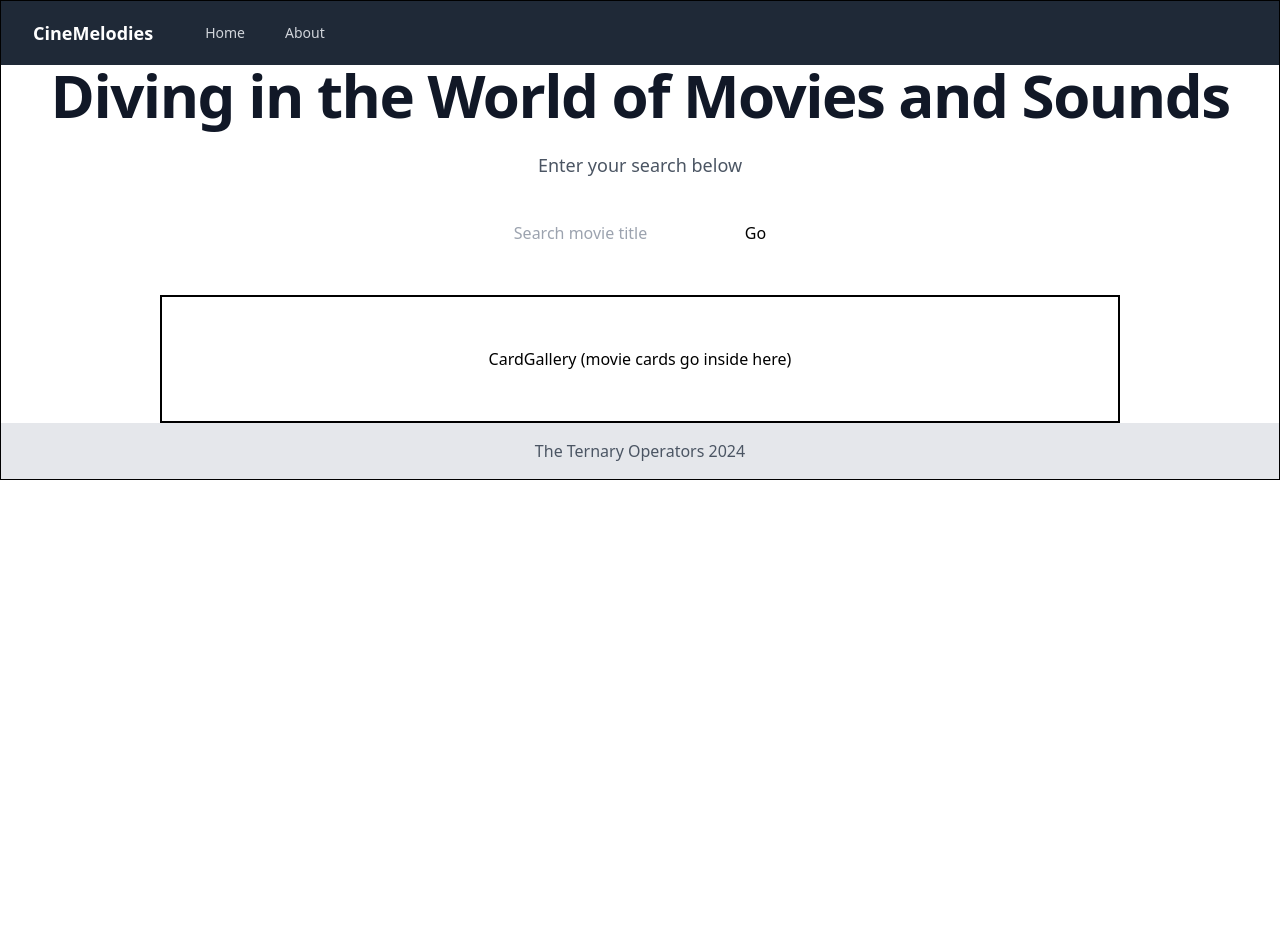
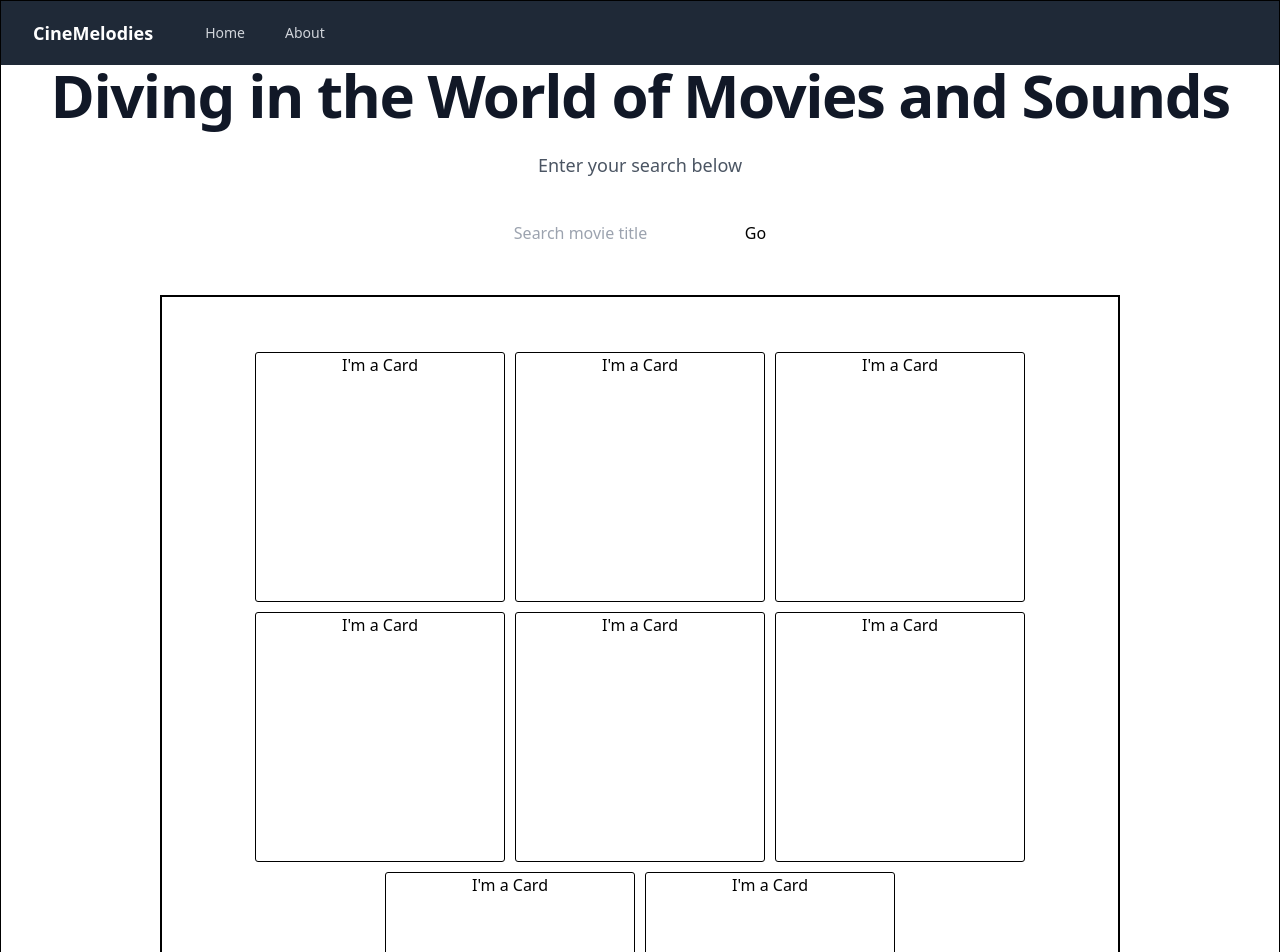
Before and after one commit to chantalcassinijones/CineMelodies-, a React (Vite) app in the folder cinemelodies/: page / in a window 1280 px wide. Shown: the top 952 px of the page. Before the commit the page ends 800 px from the top, so only its background shows below. Built offline with nearby package versions, Linux system fonts and the light colour scheme.

Commit message:
Feat: Add Card component & basic styling

```diff
--- a/cinemelodies/src/App.jsx
+++ b/cinemelodies/src/App.jsx
@@ -9,7 +9,7 @@ function App() {
     <>
       <Navbar />
       <Hero />
-      <CardGallery />
+      <CardGallery heading="This is a gallery heading" />
       <Footer />
     </>
   );
--- a/cinemelodies/src/components/Card/Card.css
+++ b/cinemelodies/src/components/Card/Card.css
@@ -0,0 +1,10 @@
+/* This is just to define the basic component shape */
+/* This can be changed/added to with Tailwind */
+
+.card-container {
+    width: 250px;
+    height: 250px;
+    border-radius: 3px;
+    margin: 5px;
+    border: 1px solid black;
+}
--- a/cinemelodies/src/components/Card/Card.jsx
+++ b/cinemelodies/src/components/Card/Card.jsx
@@ -0,0 +1,10 @@
+import React from 'react';
+import "./Card.css";
+
+const Card = () => {
+  return (
+    <div className="card-container">I'm a Card</div>
+  )
+}
+
+export default Card;
--- a/cinemelodies/src/components/CardGallery/CardGallery.css
+++ b/cinemelodies/src/components/CardGallery/CardGallery.css
@@ -14,3 +14,10 @@
     margin-top: 50px;
     border: 2px solid black;
 }
+
+h3 {
+    text-align: center;
+    margin-bottom: 10px;
+    color: black;
+    font-weight: 800 !important;
+}
--- a/cinemelodies/src/components/CardGallery/CardGallery.jsx
+++ b/cinemelodies/src/components/CardGallery/CardGallery.jsx
@@ -1,11 +1,22 @@
-import React from 'react';
+import React from "react";
 import "./CardGallery.css";
+import Card from "../Card/Card";
 
-const CardGallery = () => {
+const CardGallery = (props) => {
   return (
-      <div class="gallery-container">CardGallery (movie cards go inside here)
-       </div>
-  )
-}
+    <>
+     <div className="gallery-container">
+        <Card />
+        <Card />
+        <Card />
+        <Card />
+        <Card />
+        <Card />
+        <Card />
+        <Card />
+      </div>
+    </>
+  );
+};
 
 export default CardGallery;
```
